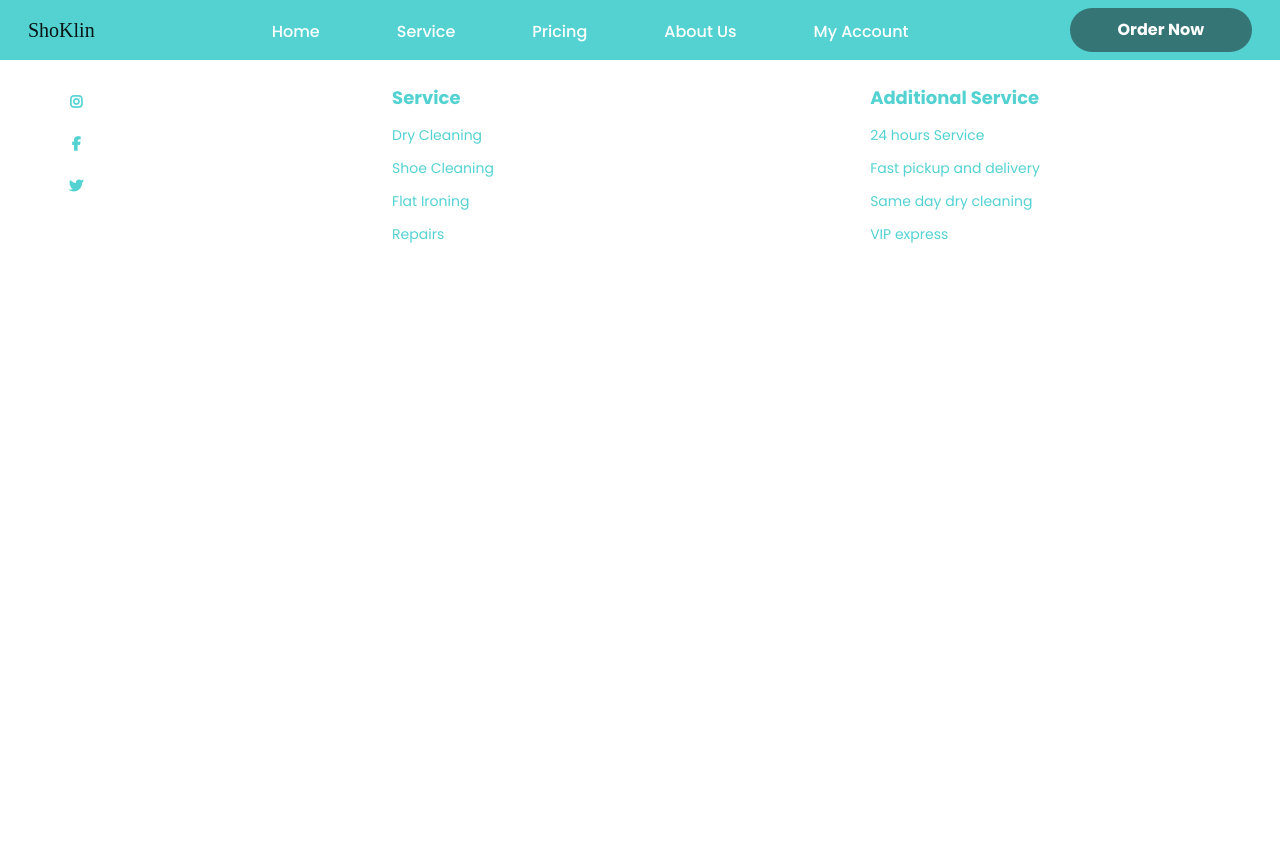
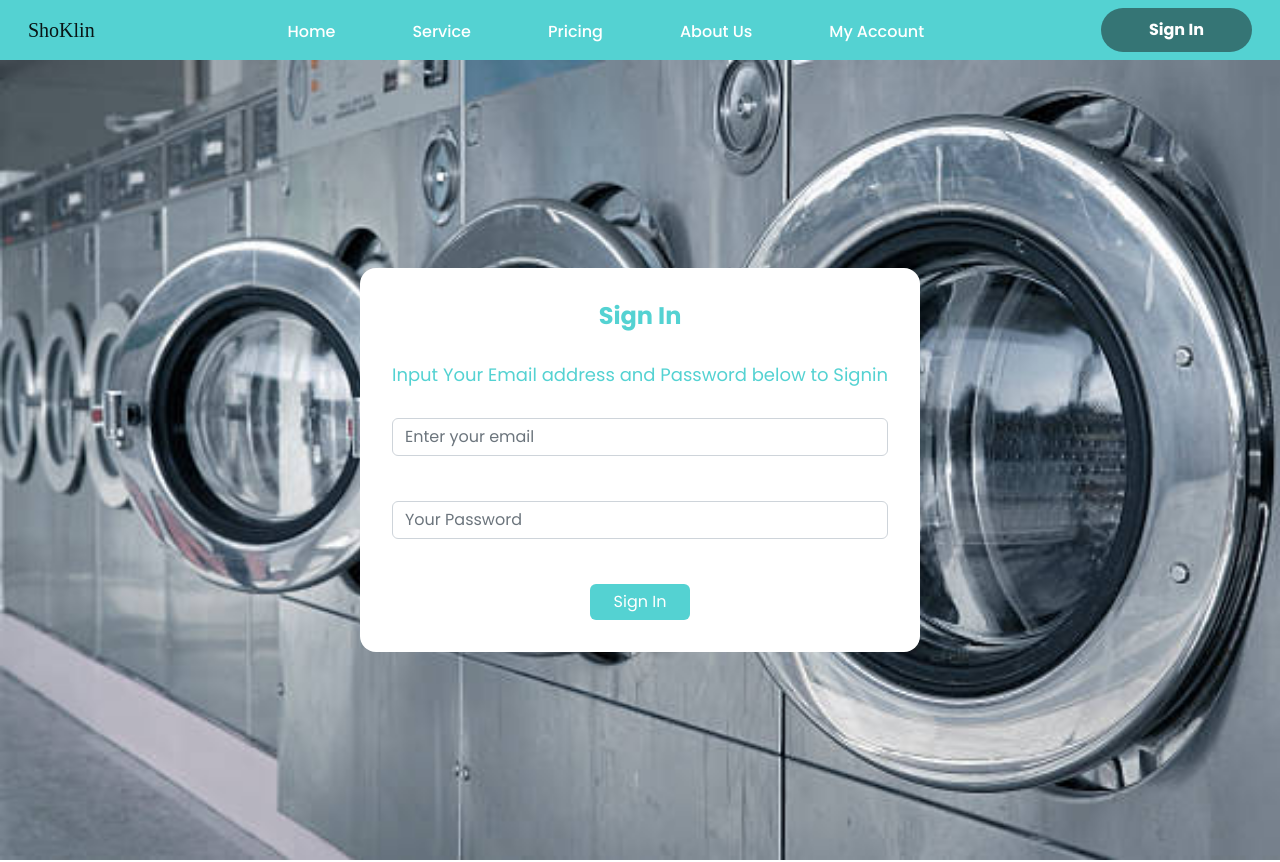
Before and after one commit to Lawdshev/shoklin, a React (Create React App) app in the folder client/: page /SignIn in a window 1280 px wide. Shown: the top 862 px of the page. Before the commit the page ends 800 px from the top, so only its background shows below. Built offline with nearby package versions, Linux system fonts and the light colour scheme.

Commit message:
sign in page created

```diff
--- a/client/src/App.js
+++ b/client/src/App.js
@@ -8,6 +8,7 @@ import MenuBar from './Components/Navbar';
 import Footer from './Components/Footer';
 import Service from './Pages/Service'
 import PriceList from './Pages/PriceList';
+import SignIn from './Pages/SignIn';
 
 function App() {
   return (
@@ -19,6 +20,7 @@ function App() {
           <Route path="/Vip" element={<Vip/>} />
           <Route path="/MyOrders" element={<MyOrders/>} />
           <Route path="/MakeOrder" element={<MakeOrder/>} />
+          <Route path="/SignIn" element={<SignIn />} />
           {/* <Route path="/Payment" element={<Payment/>} /> */}
           <Route path="/Service" element={<Service/>} />
           <Route path="/PriceList" element={<PriceList/>} />
--- a/client/src/Components/Delivery.jsx
+++ b/client/src/Components/Delivery.jsx
@@ -21,7 +21,7 @@ function Delivery () {
       <Form.Group className="mb-3 w-full" controlId="formBasicAddress">
         <Form.Control type="text" placeholder="Enter Home Address" />
       </Form.Group>
-      <Button className='bg-[#54d2d2] p-2 border-none hover:bg-white hover:text-[#54d2d2] hover:shadow-2xl' type="submit">
+      <Button className='bg-[#54d2d2] p-2 border-none hover:bg-white hover:text-[#54d2d2] hover:shadow-2xl hover:border-solid hover:border-2 hover:border-[#54d2d2]' type="submit">
         Signup for free pickup/delivery
       </Button>
     </Form>
--- a/client/src/Components/Navbar.jsx
+++ b/client/src/Components/Navbar.jsx
@@ -22,7 +22,7 @@ function MenuBar() {
             <Link to="/">About Us</Link>
             <Link to="/MyOrders">My Account</Link>
           </Nav>
-          <Button className="hidden fon lg:inline-flex items-center justify-center px-5 py-2.5 text-base transition-all duration-200 hover:bg-yellow-300 hover:text-black focus:text-black focus:bg-yellow-300 font-semibold text-white bg-[#357575] border-none rounded-full" onClick={()=> navigate('/MakeOrder')}>Order Now</Button>
+          <Button className="hidden fon lg:inline-flex items-center justify-center px-5 py-2.5 text-base transition-all duration-200 hover:bg-yellow-300 hover:text-black focus:text-black focus:bg-yellow-300 font-semibold text-white bg-[#357575] border-none rounded-full" onClick={()=> navigate('/SignIn')}>Sign In</Button>
         </Navbar.Collapse>
       </Container>
     </Navbar>
--- /dev/null
+++ b/client/src/Pages/SignIn.jsx
@@ -0,0 +1,32 @@
+import React from 'react';
+import Form from 'react-bootstrap/Form';
+import Button from 'react-bootstrap/Button';
+import { useState } from 'react';
+// import GoogleButton from "react-google-button";
+
+function SignIn() {
+  const [email,setEmail] = useState('');
+  const [password,setPassword] = useState('');
+  const [error,setError] = useState('');
+//   const {SignIn,googleSignIn} = useUserAuth();
+
+    return (
+        <div className='h-screen bg-cover text-[#54d2d2] bg-no-repeat form flex items-center justify-center px-4' id="delivery">
+    <Form className='bg-white p-8 rounded-2xl h-96 flex flex-col justify-between'>
+      <h1 className='text-2xl self-center font-bold'>Sign In</h1>
+      <p className='text-lg'>Input Your Email address and Password below to Signin</p>
+      <Form.Group className="mb-3 w-full" controlId="formBasicEmail">
+        <Form.Control type="email" placeholder="Enter your email" />
+      </Form.Group>
+      <Form.Group className="mb-3" controlId="formBasicPassword">
+        <Form.Control type="password" placeholder="Your Password" />
+      </Form.Group>
+      <Button className='bg-[#54d2d2] px-4 border-none self-center hover:bg-white hover:text-[#54d2d2] hover:shadow-2xl hover:border-solid hover:border-2 hover:border-[#54d2d2]' type="submit">
+        Sign In
+      </Button>
+    </Form>
+    </div>
+ )
+}
+
+export default SignIn;
```
